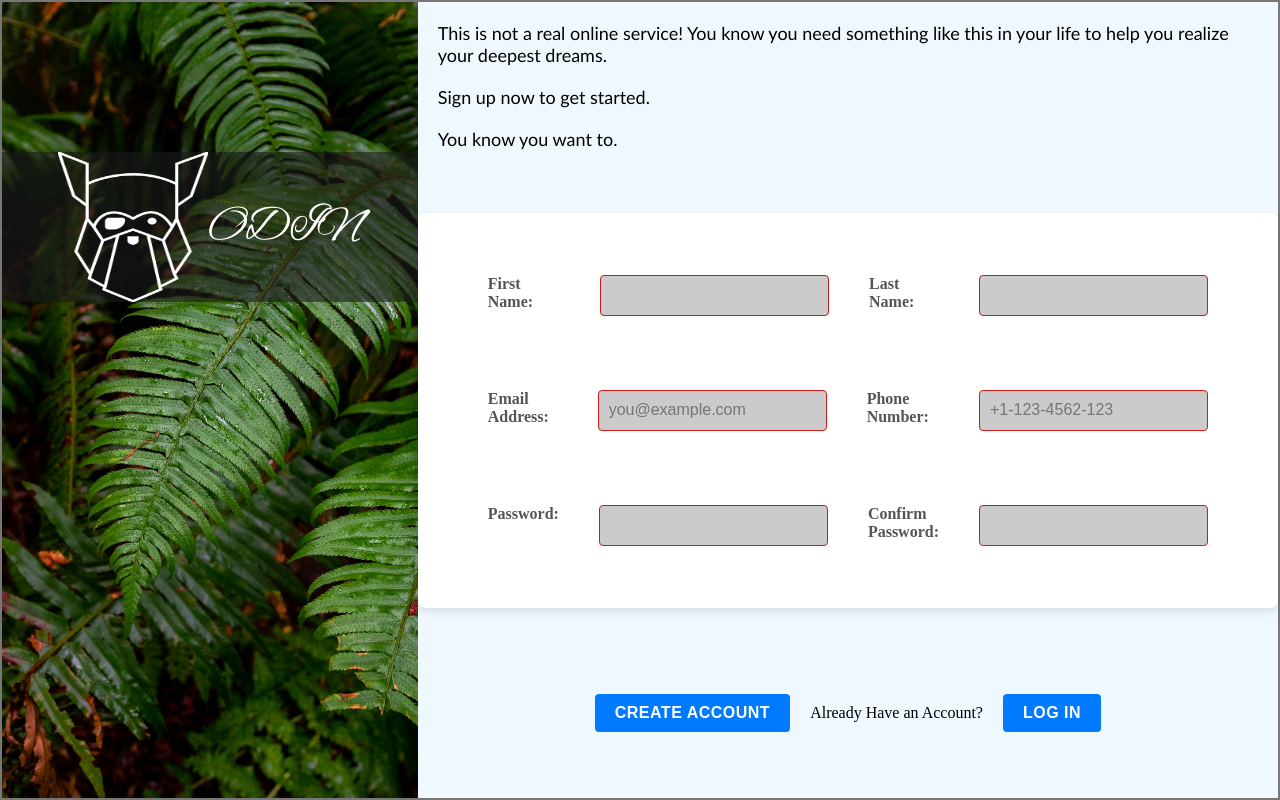
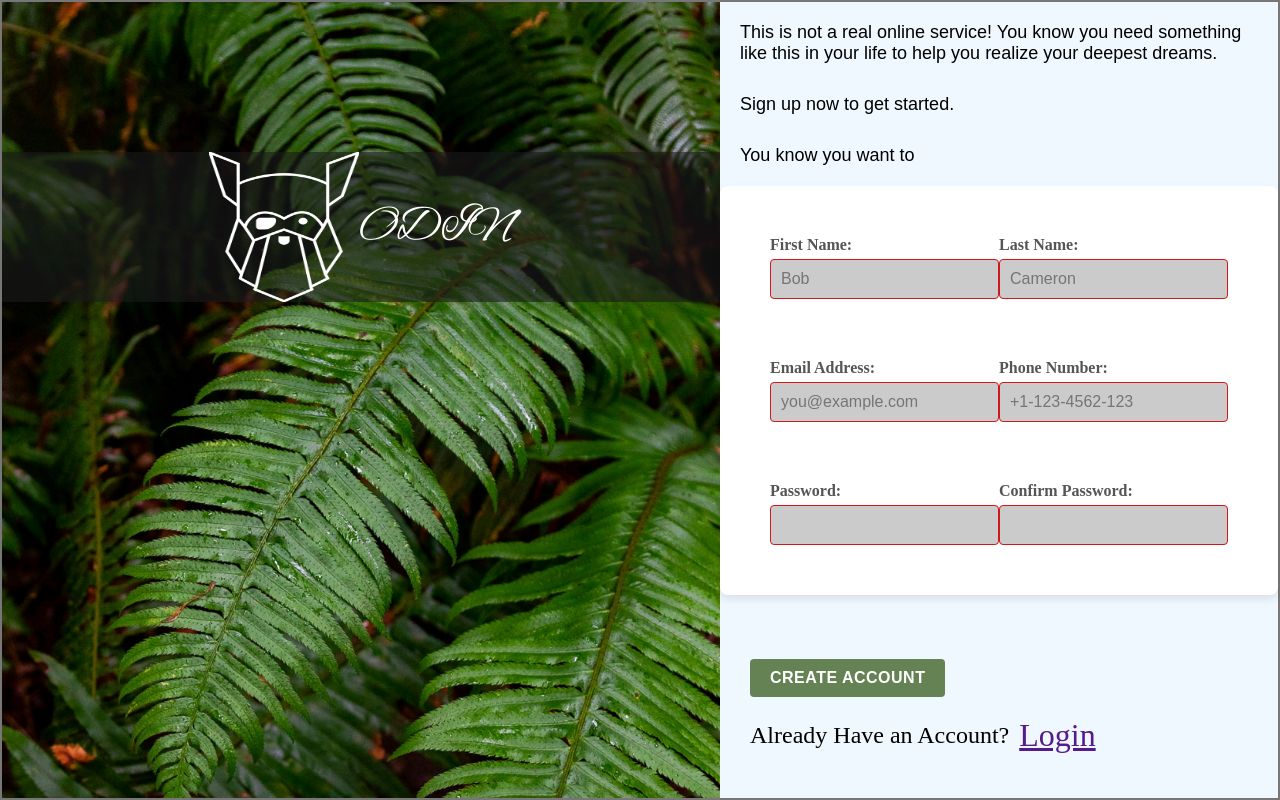
Before and after one commit to SomeKenyan254/Sign-up-Form, a plain HTML site: page index.html in a window 1280 px wide. Drawn offline with Linux system fonts and the light colour scheme.

Commit message:
fixed stylying issues

```diff
--- a/index.html
+++ b/index.html
@@ -18,46 +18,64 @@
 
 
 
+
     <div class="content_container">
     <div class="header item">
+       <div class="para">
+        <div class="para1">
             <p>This is not a real online service! You know you need something like this in your life to help you realize your deepest dreams.
-            <p>Sign up now to get started.</p>
-            <p>You know you want to.</p>
-        </p>
+        </div>
+        <div class="para2">
+            Sign up now to get started.
+        </div>
+        <div class="para3">
+            You know you want to
+        </div>
+        </div>
     </div>
     <div class="contact_info item">
 
         <form>
+
         <fieldset>
             <div class="wrapper">
+
                 <div class="row">
-
+                    <div class="shape">
                         <label for="first_name">First Name:</label>
-                    <input type="text" id="first_name" name="first_name">
-
+                        <input type="text" id="first_name" name="first_name" placeholder="Bob">
+                    </div>
+                    <div class="shape">
                         <label for="last_name">Last Name:</label>
-                <input type="text" id="last_name" name="last_name">
+                        <input type="text" id="last_name" name="last_name" placeholder="Cameron">
+                    </div>
                 </div>
 
+
                 <div class="row">
+                    <div class="shape">
 
                         <label for="user_email">Email Address:</label>
                         <input type="email" id="user_email" name="email" placeholder="you@example.com">
+                    </div>
+
+                    <div class="shape">
+                        <label for="phone_number">Phone Number:</label>
+                        <input type="tel" id="phone_number" name="phone_number" placeholder="+1-123-4562-123">
+                    </div>
+                </div>
 
 
-
-            <label for="phone_number">Phone Number:</label>
-            <input type="tel" id="phone_number" name="phone_number" placeholder="+1-123-4562-123">
-
-            </div>
-
-            <div class="row">
-
+            <div class="row ">
+                    <div class="shape">
                         <label for="user_password">Password:</label>
                         <input type="password" id="user_password" required/ name="user_password">
-
+                    </div>
+                    <div class="shape">
                         <label for="confirm_password">Confirm Password:</label>
                         <input type="password" id="confirm_password" required/ name="user_password">
+                    </div>
+            </div>
             </div>
         </div>
 
@@ -68,14 +86,22 @@
 
 
         </form>
+
+    <div class="log_in item" >
+        <div class="bottom">
+            <button type="button">Create Account</button>
          </div>
-    <div class="log_in item" >
-        <button type="button">Create Account</button>
-        Already Have an Account?
-        <button type="button">Log in</button>
+         <div class="bottom">
+
+           <p>Already Have an Account?</p>
+           <a href="">Login</a>
+
+         </div>
 
     </div>
 </div>
 </div>
+
+
 </body>
 </html>
--- a/style.css
+++ b/style.css
@@ -6,7 +6,7 @@
     font-style: normal;
 
 }
-* {
+*{
     padding: 0;
     margin: 0;
     box-sizing: border-box;
@@ -26,6 +26,7 @@ body{
     justify-content: center;
     padding: 2px;
 
+
 }
 
 
@@ -34,18 +35,33 @@ body{
     display: flex;
     flex-direction: column;
     flex: 1;
-
+}
+.bottom p{
+    font-size: 1.5rem;
+}
+.bottom{
+    display: flex;
+    flex-direction: row;
+    align-items: center;
+    gap: 10px;
 }
 .item{
     flex: 1;
 }
+.para{
+    display: flex;
+    gap: 30px;
+    flex-direction: column;
+
+}
+
 /*Styling the logo*/
 .logo{
 
     background-repeat: no-repeat;
     background-color: rgba(26, 26, 27, 0.591);
     font-family:'alex',Georgia, 'Times New Roman', Times, serif;
-    margin-top: 150px;
+    margin-top: 150px;/*Moves odin logo*/
     display: flex;
     color: white;
     justify-content:center ;
@@ -59,17 +75,20 @@ body{
    width: 800px;
 
 
+}
 
+a{
+    font-size: 2rem;
 }
 .header{
-    font-family: 'Gill Sans', 'Gill Sans MT', Calibri, 'Trebuchet MS', sans-serif;
+   font-family: Arial, Helvetica, sans-serif;
     padding: 20px;
     font-size: large;
     display: flex;
-    flex-direction: column;
-    gap: 20px;
+    align-items: flex-end;
 
 }
+
 .contact_info{
     background-color: #ffffff;
     border-radius: 8px;
@@ -86,8 +105,9 @@ input {
     border-radius: 4px;
     box-sizing: border-box;
     background-color: #cbcbcb;
-
-
+}
+.shape{
+    display: flex;
 }
 label{
 
@@ -96,37 +116,40 @@ label{
         margin-bottom: 5px;
         color: #555;
 }
+.row{
+    display: flex;
+    justify-content: space-around;
+}
 
-.row {
+.shape{
    display: flex;
-    flex-wrap: nowrap;
-    gap: 40px;
-
-    padding: 12px 20px;
+   flex-direction: column;
 
 }
 
 fieldset{
     border: none;
+
 }
 .wrapper{
    display: flex;
    flex-direction: column;
-    gap: 50px;
-    justify-content: space-between;
+   margin: 50px;
+   gap: 60px;
 
-    margin: 50px;
 }
+/*style the login buttons*/
 .log_in {
     display: flex;
     justify-content: center;
-    align-items: center;
     gap: 20px; /* Space between the buttons */
     margin-top: 20px;
+    flex-direction: column;
+    padding: 30px;
   }
 
   .log_in button {
-    background-color: #007BFF; /* Primary blue color */
+    background-color: #3c5f23c4; /* Primary green color */
     color: white;
     border: none;
     border-radius: 4px;
```
Lines whose indentation alone changed are shown as unchanged.
